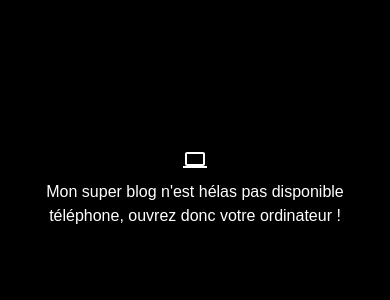
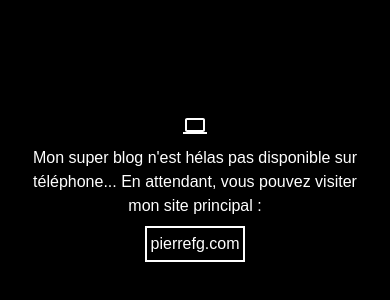
Before and after one commit to pierrefg/p1ps.net, a Next.js app: page / in a window 390 px wide. Shown: the part 234-534 px from the top of the page. Built offline with nearby package versions, Linux system fonts and the light colour scheme; a web font is replaced by a local one.

Commit message:
Improves communication

```diff
--- a/app/globals.css
+++ b/app/globals.css
@@ -37,3 +37,11 @@
   @apply border-2 border-gray-200 bg-black;
   box-shadow: 6px 6px 0 0 #00000040;
 }
+
+.app-link {
+  @apply border-2 p-1;
+}
+
+.app-link:active {
+  color: blue;
+}
--- a/app/page.js
+++ b/app/page.js
@@ -27,9 +27,17 @@
     <div className="relative min-h-screen w-full overflow-hidden">
 
       {/* MOBILE VIEW ONLY */}
-      <div className="w-full min-h-screen p-8 flex flex-col items-center justify-center text-center md:hidden">
-        <MdComputer className="text-2xl mb-2"/>
-        <p>Mon super blog n'est hélas pas disponible téléphone, ouvrez donc votre ordinateur !</p>
+      <div className="w-full min-h-screen p-8 flex flex-col gap-2 items-center justify-center text-center md:hidden">
+        <MdComputer className="text-2xl"/>
+        <p>Mon super blog n'est hélas pas disponible sur téléphone... En attendant, vous pouvez visiter mon site principal :</p>
+        <a
+          href="https://pierrefg.com"
+          target="_blank"
+          rel="noopener noreferrer"
+          className="app-link"
+        >
+          pierrefg.com
+        </a>
       </div>
 
       {/* DESKTOP VIEW ONLY */}
```
